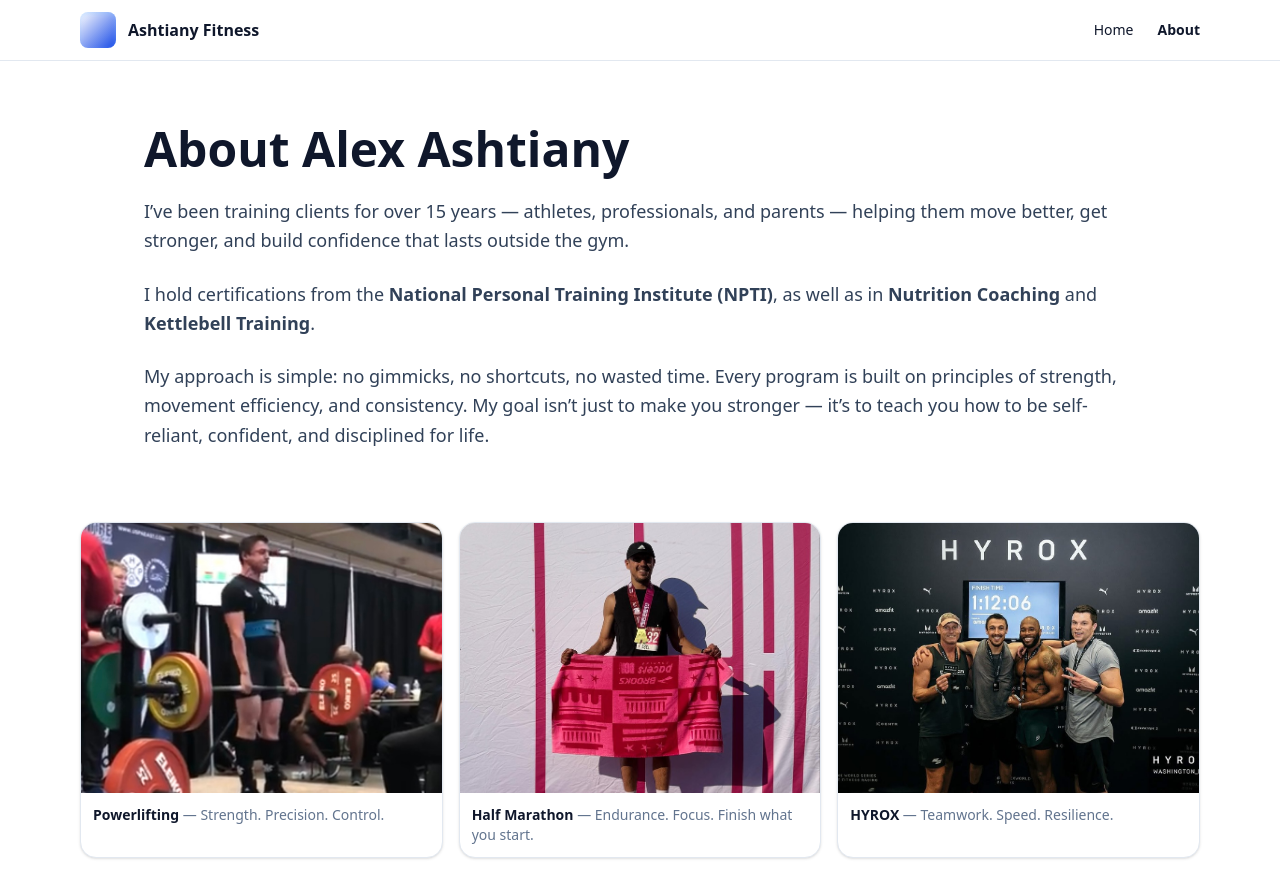
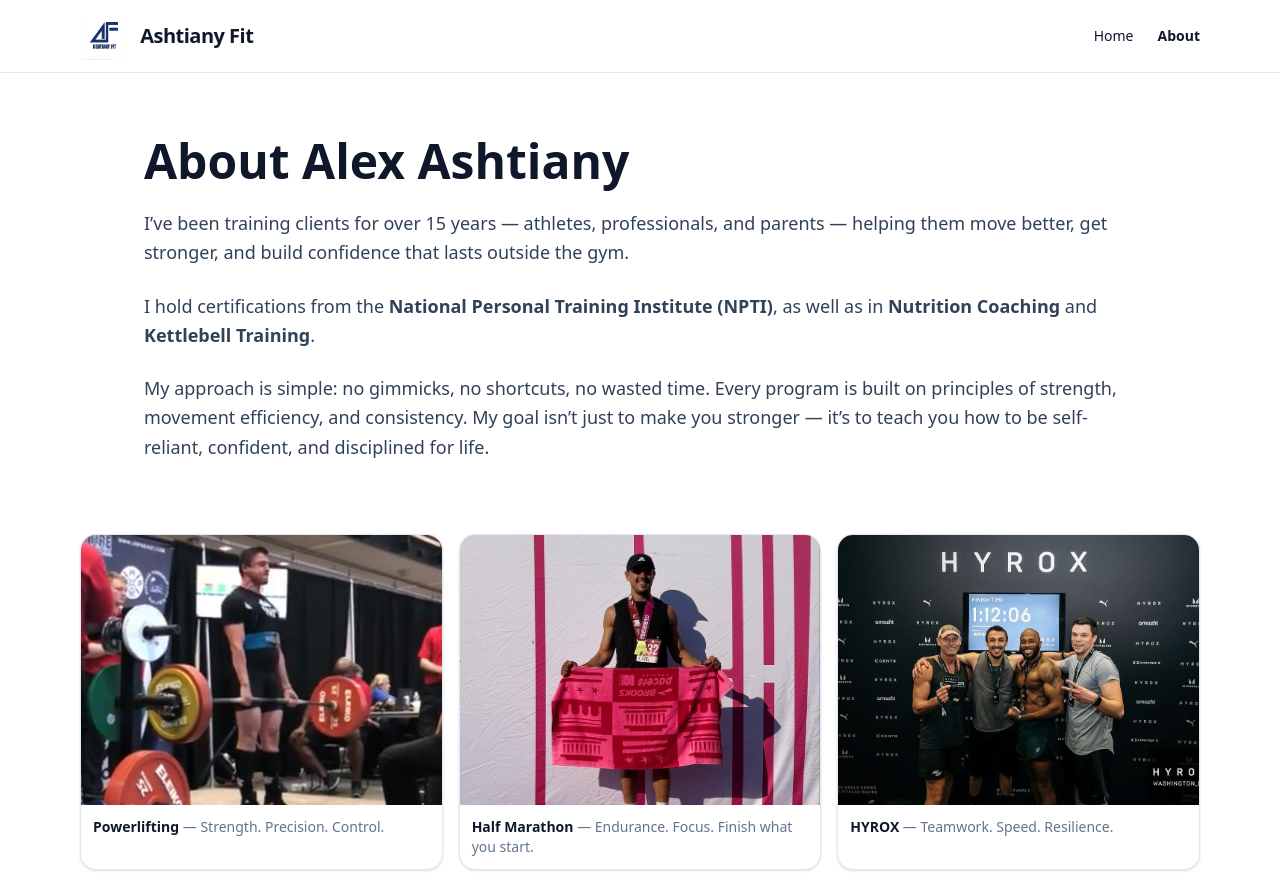
Before and after one commit to AlexDevOp4/Ashtiany_Fit, a website: page public/about.html in a window 1280 px wide. Shown: the top 873 px of the page. Drawn offline with nearby package versions, Linux system fonts and the light colour scheme.

Commit message:
Adding logo

```diff
--- a/public/about.html
+++ b/public/about.html
@@ -45,10 +45,14 @@
         class="mx-auto max-w-6xl px-4 py-3 flex items-center justify-between"
       >
         <a href="/" class="flex items-center gap-3 font-extrabold">
-          <span
-            class="inline-block h-9 w-9 rounded-lg bg-[--brand] bg-gradient-to-br from-[--brand] to-blue-700 shadow-inner shadow-blue-300/40"
-          ></span>
-          <span>Ashtiany Fitness</span>
+          <img
+            src="./images/ashtiany-fit-logo.png"
+            alt="Ashtiany Fit Logo"
+            class="h-12 w-auto"
+          />
+          <span class="text-xl font-bold tracking-tight text-slate-900"
+            >Ashtiany Fit</span
+          >
         </a>
         <nav class="hidden sm:flex items-center gap-6 text-sm">
           <a href="index.html" class="hover:text-[--brand]">Home</a>
```
Also changed, not shown: public/index.html (+9 -8 lines), public/images/ashtiany-fit-logo.png (added).
